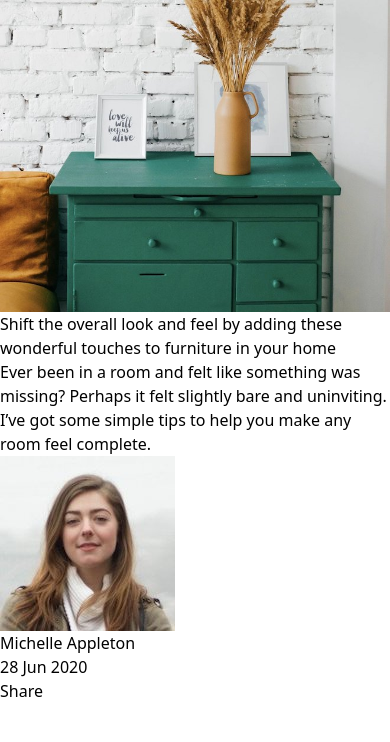
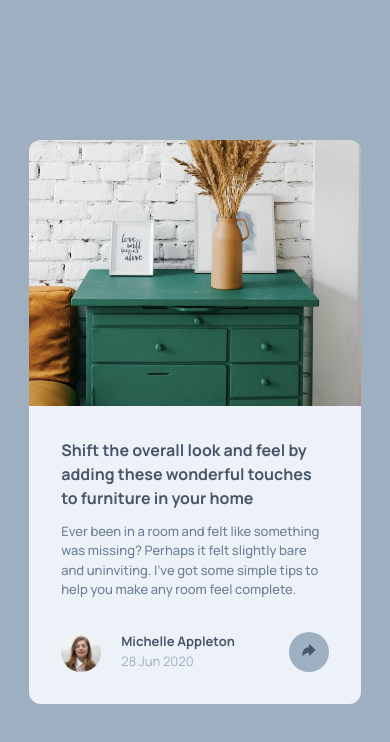
Before and after one commit to lost50U1/article-preview-component-master, a website: page src/index.html in a window 390 px wide. Drawn offline with nearby package versions, Linux system fonts and the light colour scheme.

Commit message:
mobile design finished

```diff
--- a/src/index.html
+++ b/src/index.html
@@ -22,29 +22,58 @@
       rel="stylesheet"
     />
 
+    <!-- ionicons -->
+    <script
+      type="module"
+      src="https://unpkg.com/ionicons@7.1.0/dist/ionicons/ionicons.esm.js"
+    ></script>
+    <script
+      nomodule
+      src="https://unpkg.com/ionicons@7.1.0/dist/ionicons/ionicons.js"
+    ></script>
+
     <!-- tailwind css -->
     <link rel="stylesheet" href="css/styles.css" />
   </head>
-  <body>
-    <main>
-      <div><img src="images/drawers.jpg" alt="" /></div>
-      <div>
-        <h1>
+  <body class="bg-GrayishBlue grid place-content-center h-screen font-poppins">
+    <main
+      class="w-[85%] mx-auto bg-LightGrayishBlue rounded-xl overflow-hidden"
+    >
+      <div><img class="w-full" src="images/drawers.jpg" alt="" /></div>
+      <div class="p-8">
+        <h1 class="text-VeryDarkGrayishBlue font-bold mb-3">
           Shift the overall look and feel by adding these wonderful touches to
           furniture in your home
         </h1>
-        <p>
+        <p class="text-DesaturatedDarkBlue text-[13px] font-medium mb-8">
           Ever been in a room and felt like something was missing? Perhaps it
           felt slightly bare and uninviting. I’ve got some simple tips to help
           you make any room feel complete.
         </p>
-        <div>
-          <img src="images/avatar-michelle.jpg" alt="" />
-          <div>
-            <p>Michelle Appleton</p>
-            <p>28 Jun 2020</p>
+        <div class="flex justify-between w-full">
+          <div class="flex items-center gap-5">
+            <div>
+              <img
+                class="rounded-full h-auto w-10"
+                src="images/avatar-michelle.jpg"
+                alt=""
+              />
+            </div>
+
+            <div class="text-[13px]">
+              <p class="font-bold text-VeryDarkGrayishBlue">
+                Michelle Appleton
+              </p>
+              <p class="text-GrayishBlue">28 Jun 2020</p>
+            </div>
           </div>
-          <button>Share</button>
+
+          <button class="bg-GrayishBlue px-3 rounded-full">
+            <ion-icon
+              class="text-VeryDarkGrayishBlue"
+              name="arrow-redo"
+            ></ion-icon>
+          </button>
         </div>
       </div>
     </main>
```
Also changed, not shown: src/css/styles.css.
